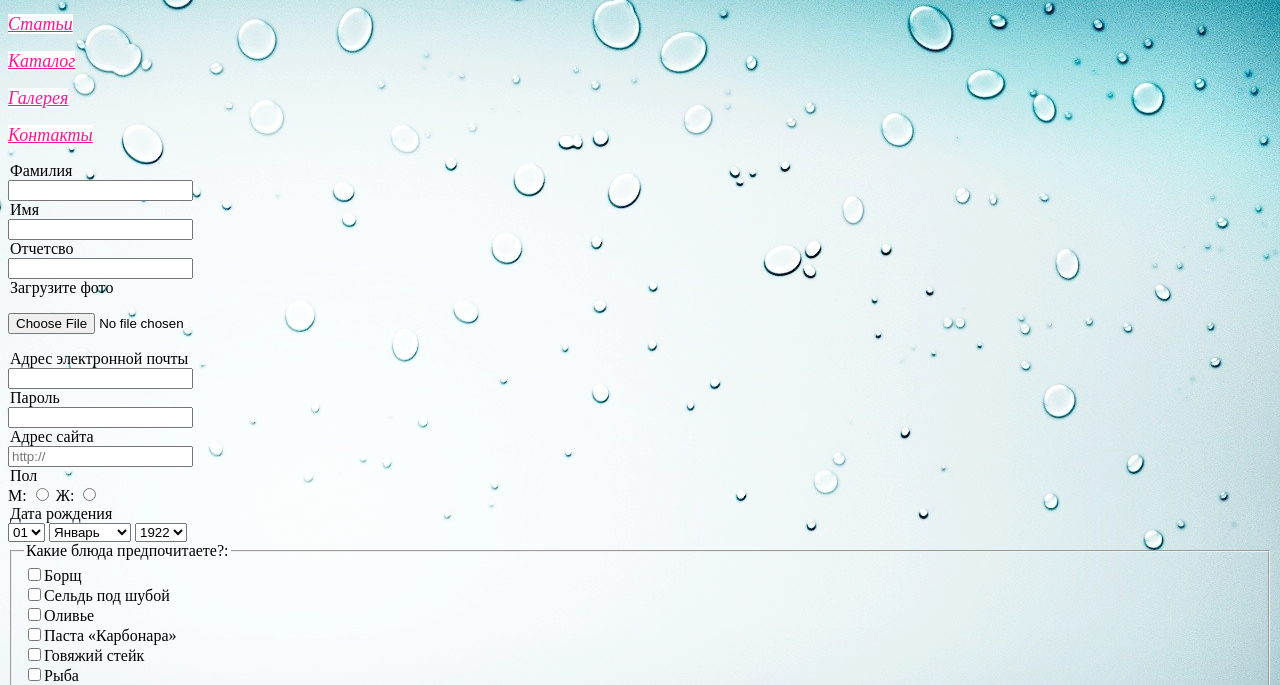
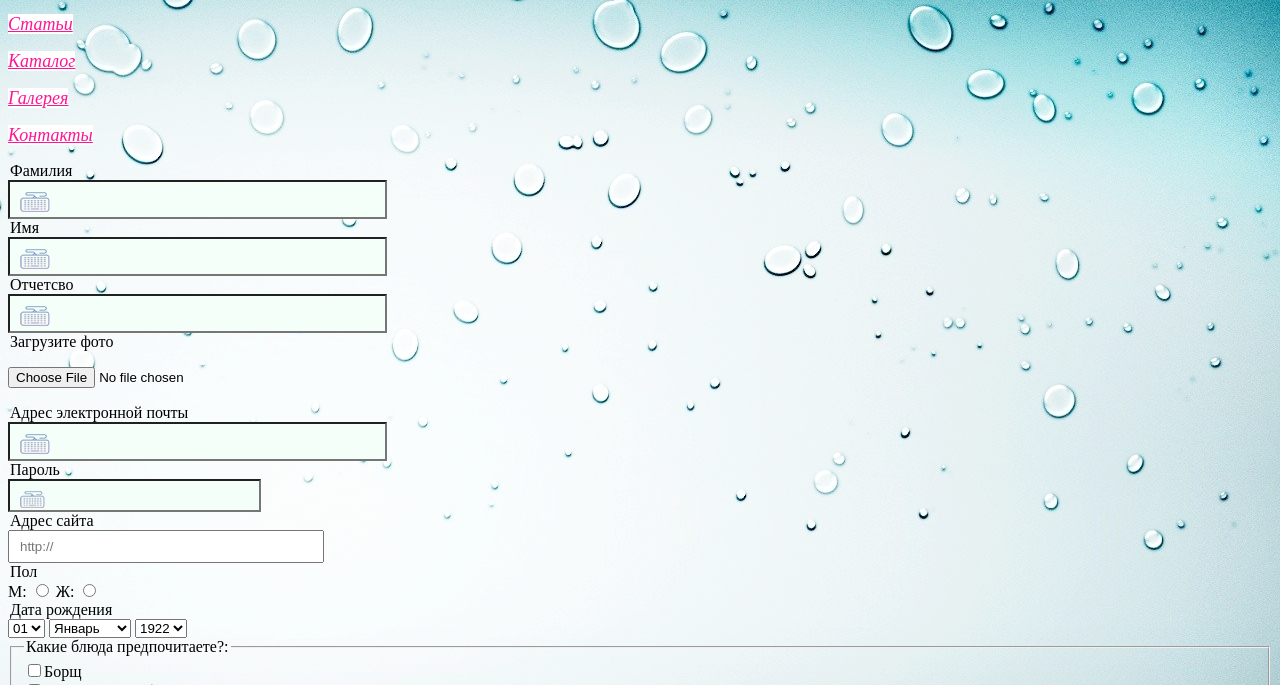
Before and after one commit to palya1991/lession2, a plain HTML site: page reg.html in a window 1280 px wide. Shown: the part 103-788 px from the top of the page. Drawn offline with Linux system fonts and the light colour scheme.

Commit message:
change lession3.6

```diff
--- a/reg.html
+++ b/reg.html
@@ -31,15 +31,15 @@
 	</p>
 	<form action="file.php" method="post">
 		<legend>Фамилия</legend>
-			<input type="text" name="surname">
+			<input class="sizefor" type="text" name="surname">
 	</form>
 	<form action="file.php" method="post">
 		<legend>Имя</legend>
-			<input type="text" name="name">
+			<input class="sizefor" type="text" name="name">
 	</form>
 	<form action="file.php" method="post">
 		<legend>Отчетсво</legend>
-			<input type="text" name="patronymic">
+			<input class="sizefor" type="text" name="patronymic">
 	</form>
 	<form enctype="multipart/form-data" method="post">
 		<legend>Загрузите фото</legend>
@@ -48,15 +48,15 @@
 	</form>
 	<form action="file.php" method="post">
 		<legend>Адрес электронной почты</legend>
-			<input type="text" name="mail">
+			<input class="sizefor" type="text" name="mail">
 	</form>
 	<form action="file.php" method="post">
 		<legend>Пароль</legend>
-			<input type="text" name="password">
+			<input id="password" type="text" name="password">
 	</form>
 	<form action="file.php" method="post">
 		<legend>Адрес сайта</legend>
-			<input type="text" name="adress" required placeholder="http://">
+			<input id="adressweb" type="text" name="adress" required placeholder="http://">
 	</form>
 	<form action="file.php" method="post">
 		<legend>Пол</legend>
--- a/style/style.css
+++ b/style/style.css
@@ -30,9 +30,6 @@ h2 {
 .none a:hover {
 	text-decoration: underline;
 	color: red;
-}
-.grey a {
-	text-decoration: none;
 }
 
 .grey a {
@@ -77,3 +74,29 @@ img.border4 {
 	border-color: red;
 	border-width: 5px;
 }
+
+input.sizefor {
+	width: 30%;
+	padding: 10px 45px;
+	box-sizing: border-box;
+	background-color: mintcream;
+	background-image: url(../image/keyboard.png);
+	background-position: 10px 10px;
+	background-repeat: no-repeat;
+}
+
+input#password {
+	width: 20%;
+	padding: 7px 10px;
+	box-sizing: border-box;box-sizing: border-box;
+	background-color: mintcream;
+	background-image: url(../image/keyboard2.png);
+	background-position: 10px 10px;
+	background-repeat: no-repeat;
+}
+
+input#adressweb {
+	width: 25%;
+	padding: 7px 10px;
+	box-sizing: border-box;
+}
```
Also changed, not shown: image/keyboard.png (added), image/keyboard2.png (added).
